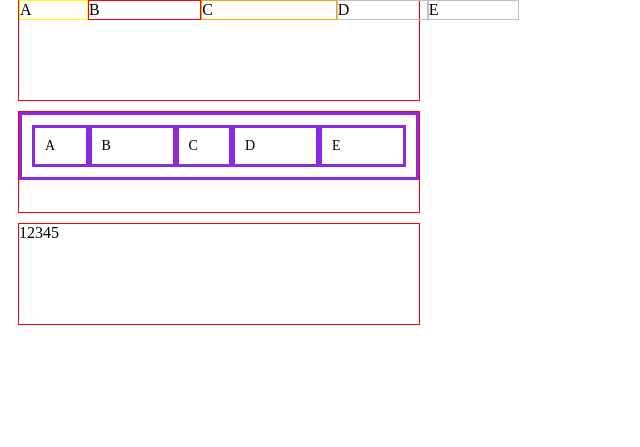
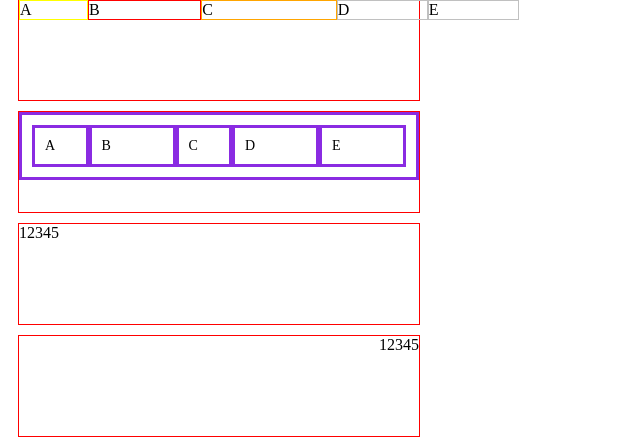
Before and after one commit to Ivan26ru/artemLearn, a PHP site: page /flex.html in a window 1280 px wide. Shown: the part 1355-1802 px from the top of the page, without its empty margins (0-640 px from the left). Before the commit the page ends 1680 px from the top, so only its background shows below. Run offline with PHP 8.4, Linux system fonts and the light colour scheme.

Commit message:
элементы в конце контейнера

```diff
--- a/front/flex.html
+++ b/front/flex.html
@@ -128,6 +128,15 @@
         <div>5</div>
     </div>
 </div>
+<div class="flex-container">
+    <div class="justify-content__flex-end">
+        <div>1</div>
+        <div>2</div>
+        <div>3</div>
+        <div>4</div>
+        <div>5</div>
+    </div>
+</div>
 
 </body>
 </html>
--- a/front/flexstyle.css
+++ b/front/flexstyle.css
@@ -214,3 +214,7 @@
     display: flex;
     justify-content: flex-start;
 }
+.justify-content__flex-end{
+    display: flex;
+    justify-content: flex-end;
+}
```
